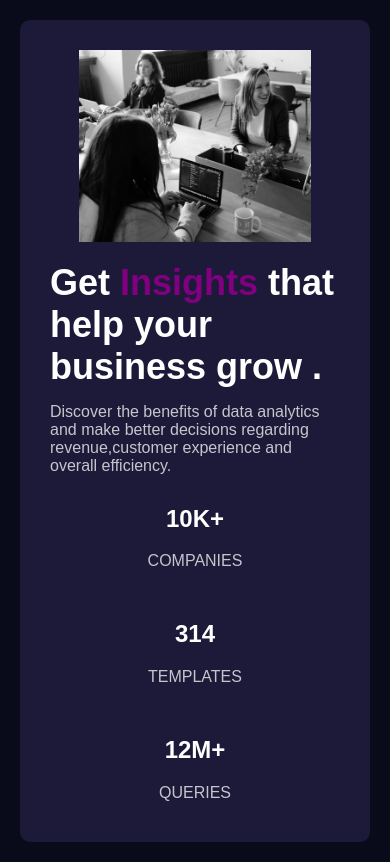
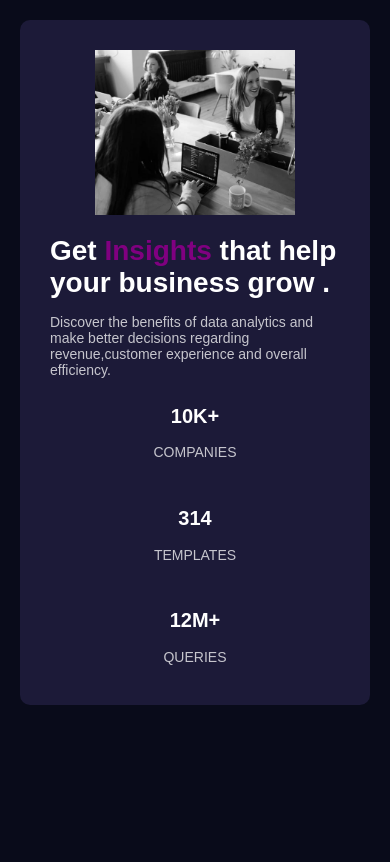
Before and after one commit to Udaya1011/ITBOOMI-HOME_PAGE, a React (Create React App) app: page / in a window 390 px wide. Built offline with nearby package versions, Linux system fonts and the light colour scheme.

Commit message:
Update App.css

```diff
--- a/src/App.css
+++ b/src/App.css
@@ -71,7 +71,29 @@ p {
   .right {
     order: -1;
   }
+
+  .right img {
+    width: 70%;
+    max-width: 200px;
+    height: auto;
+    display: block;
+    margin: 0 auto;
+    filter: hue-rotate(270deg) saturate(150%);
+  }
+
+  h1 {
+    font-size: 28px;
+  }
+
+  h2 {
+    font-size: 20px;
+  }
+
+  p {
+    font-size: 14px;
+  }
 }
+
 
 @media (min-width: 1025px) {
   .App {
```
